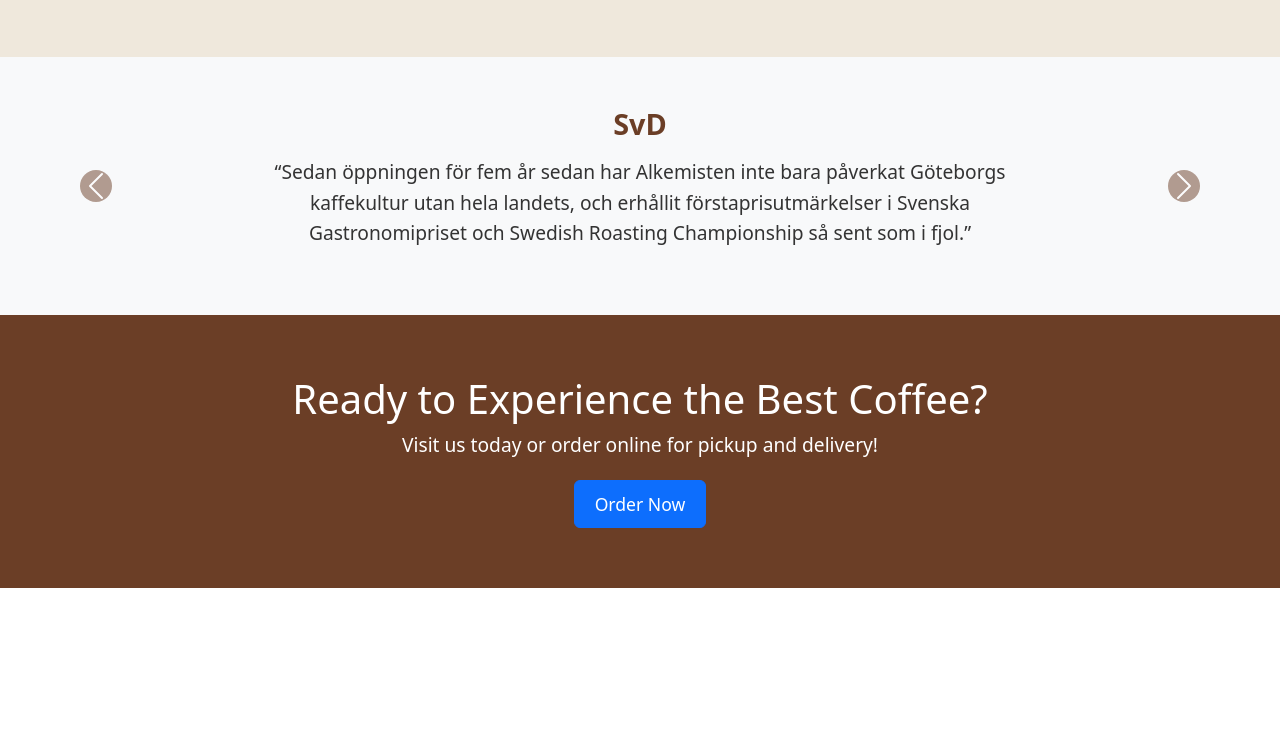
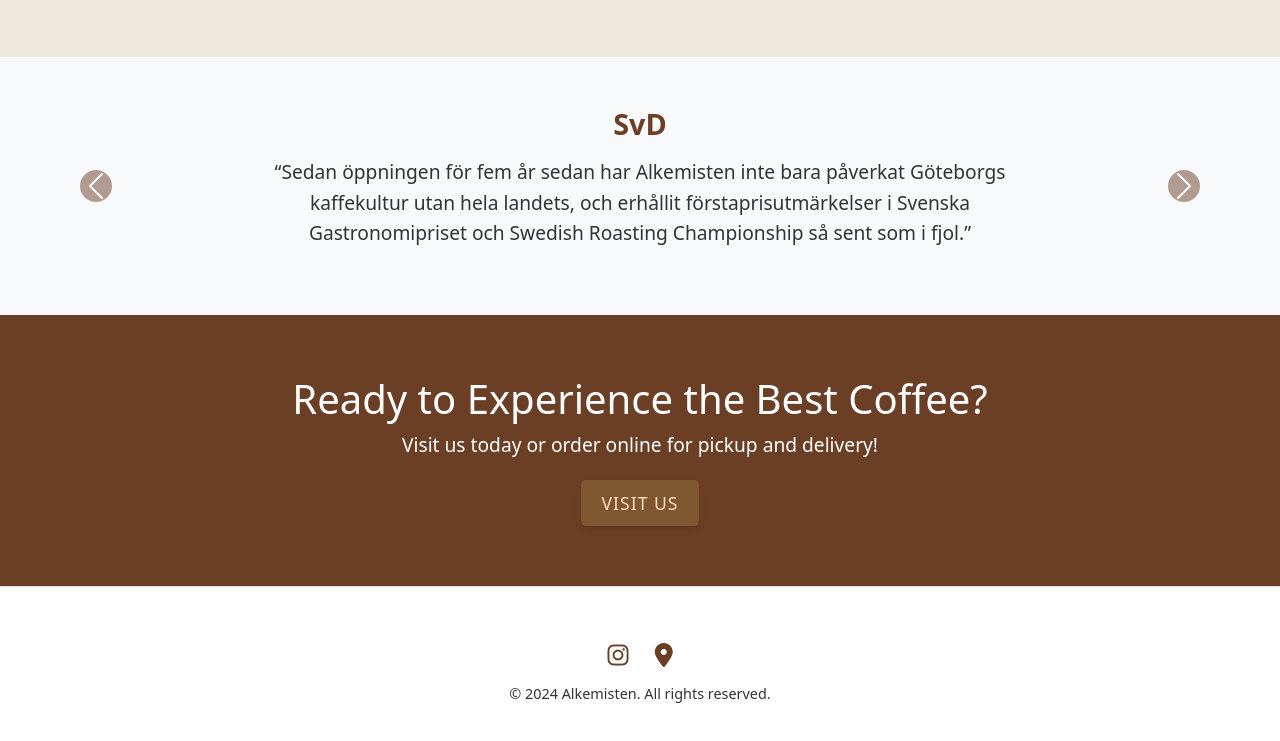
Before and after one commit to Omar-Alme/html-css-uppgift2, a website: page index.html in a window 1280 px wide. Shown: the part 2344-3085 px from the top of the page. Before the commit the page ends 2932 px from the top, so only its background shows below. Drawn offline with nearby package versions, Linux system fonts and the light colour scheme.

Commit message:
add footer and styling

```diff
--- a/index.html
+++ b/index.html
@@ -4,7 +4,8 @@
 <head>
     <meta charset="UTF-8">
     <meta name="viewport" content="width=device-width, initial-scale=1.0">
-
+    <!-- Font Awesome -->
+    <link rel="stylesheet" href="node_modules/@fortawesome/fontawesome-free/css/all.min.css">
     <!-- Bootstrap CSS -->
     <link rel="stylesheet" href="assets/css/main.css">
     <!-- Fonts -->
@@ -240,11 +241,22 @@
             <div class="container text-center">
                 <h2>Ready to Experience the Best Coffee?</h2>
                 <p>Visit us today or order online for pickup and delivery!</p>
-                <a href="#" class="btn btn-primary">Order Now</a>
+                <a href="#" class="btn btn-coffee-theme">Visit Us</a>
             </div>
         </section>
     </main>
-    <footer>
+    <footer class="footer">
+        <div class="container">
+            <div class="footer-content">
+                <a href="https://www.instagram.com/alkemistenkaffe/?hl=en" style="text-decoration: none;" target="_blank">
+                    <i class="fa-brands fa-instagram"></i>
+                </a>
+                <a href="https://maps.app.goo.gl/a8NXap2ZLZ1bRQmy5" target="_blank">
+                    <i class="fas fa-map-marker-alt"></i>
+                </a>
+            </div>
+            <p>&copy; 2024 Alkemisten. All rights reserved.</p>
+        </div>
     </footer>
     <script src="node_modules/bootstrap/dist/js/bootstrap.bundle.min.js"></script>
 </body>
--- a/scss/main.scss
+++ b/scss/main.scss
@@ -346,9 +346,30 @@
         font-size: 1.2rem;
     }
 
-    .btn-primary {
+    /* Coffee-Themed Button Styling */
+    .btn-coffee-theme {
+        background-color: #7f5731;
+        color: #ffddc1;
+        border: none;
         padding: 10px 20px;
         font-size: 1.1rem;
+        text-transform: uppercase;
+        letter-spacing: 1px;
+        border-radius: 5px;
+        transition: background-color 0.3s ease, transform 0.3s ease;
+        box-shadow: 0 4px 6px rgba(0, 0, 0, 0.1);
+
+        &:hover {
+            background-color: #d4a373;
+            transform: translateY(-3px);
+            box-shadow: 0 8px 12px rgba(0, 0, 0, 0.15);
+        }
+
+        &:active {
+            background-color: #5a2e20;
+            transform: translateY(0);
+            box-shadow: 0 4px 6px rgba(0, 0, 0, 0.1);
+        }
     }
 }
 
@@ -393,3 +414,33 @@
         font-size: 0.9rem;
     }
 }
+
+
+// Footer Section
+.footer {
+    background-color: #fff;
+    padding: 50px 0;
+    text-align: center;
+    border-top: 1px solid #e0e0e0;
+
+    .footer-content {
+        margin-bottom: 10px;
+
+        a {
+            color: #6b3e26;
+            font-size: 1.5rem;
+            margin: 0 10px;
+            transition: color 0.3s ease;
+
+            &:hover {
+                color: #d4a373;
+            }
+        }
+    }
+
+    p {
+        color: #333;
+        font-size: 0.9rem;
+        margin: 0;
+    }
+}
```
Also changed, not shown: about.html (+14 -2 lines), contact.html (+37 -7 lines), assets/css/main.css, 1 other file.
